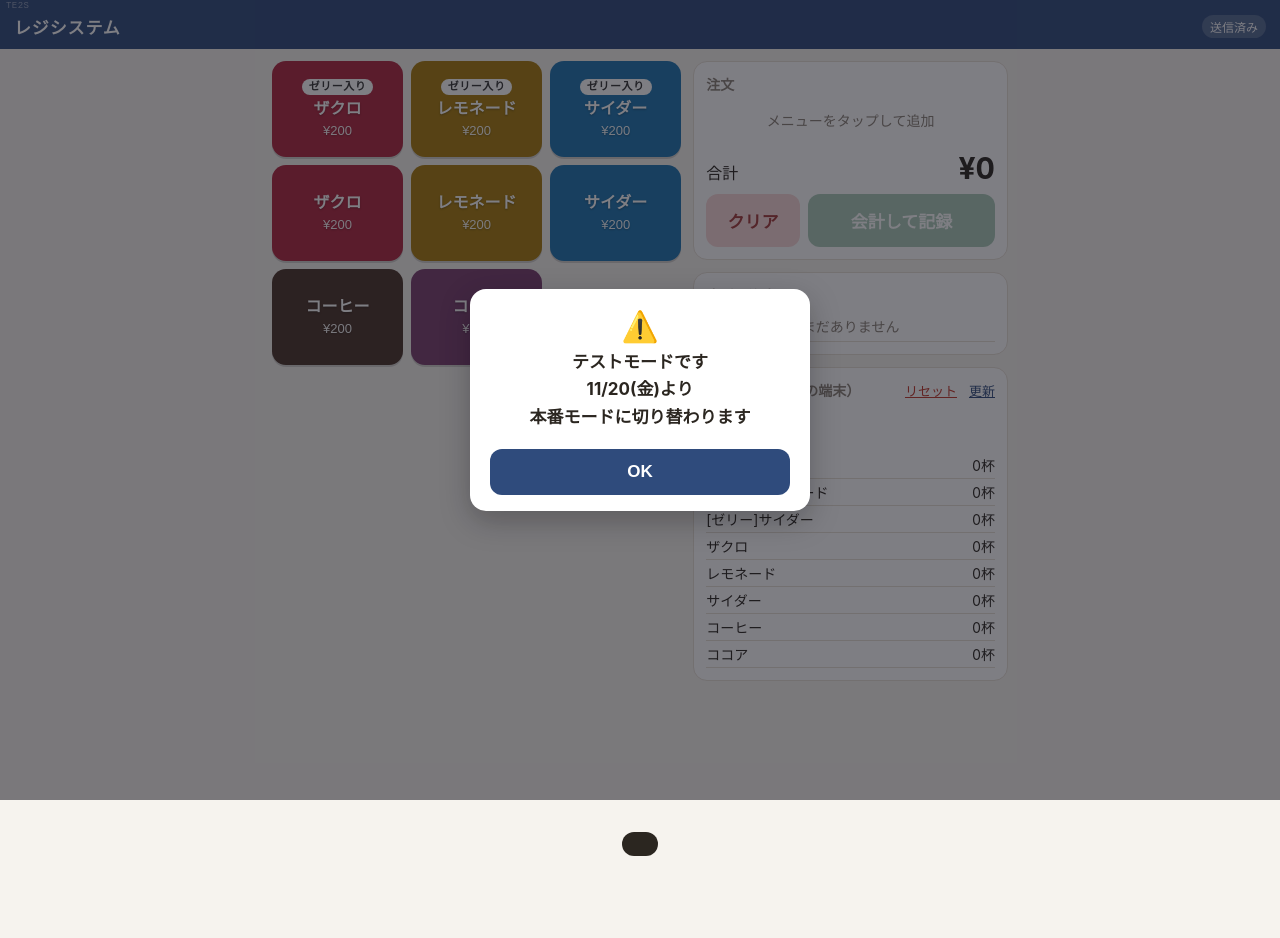
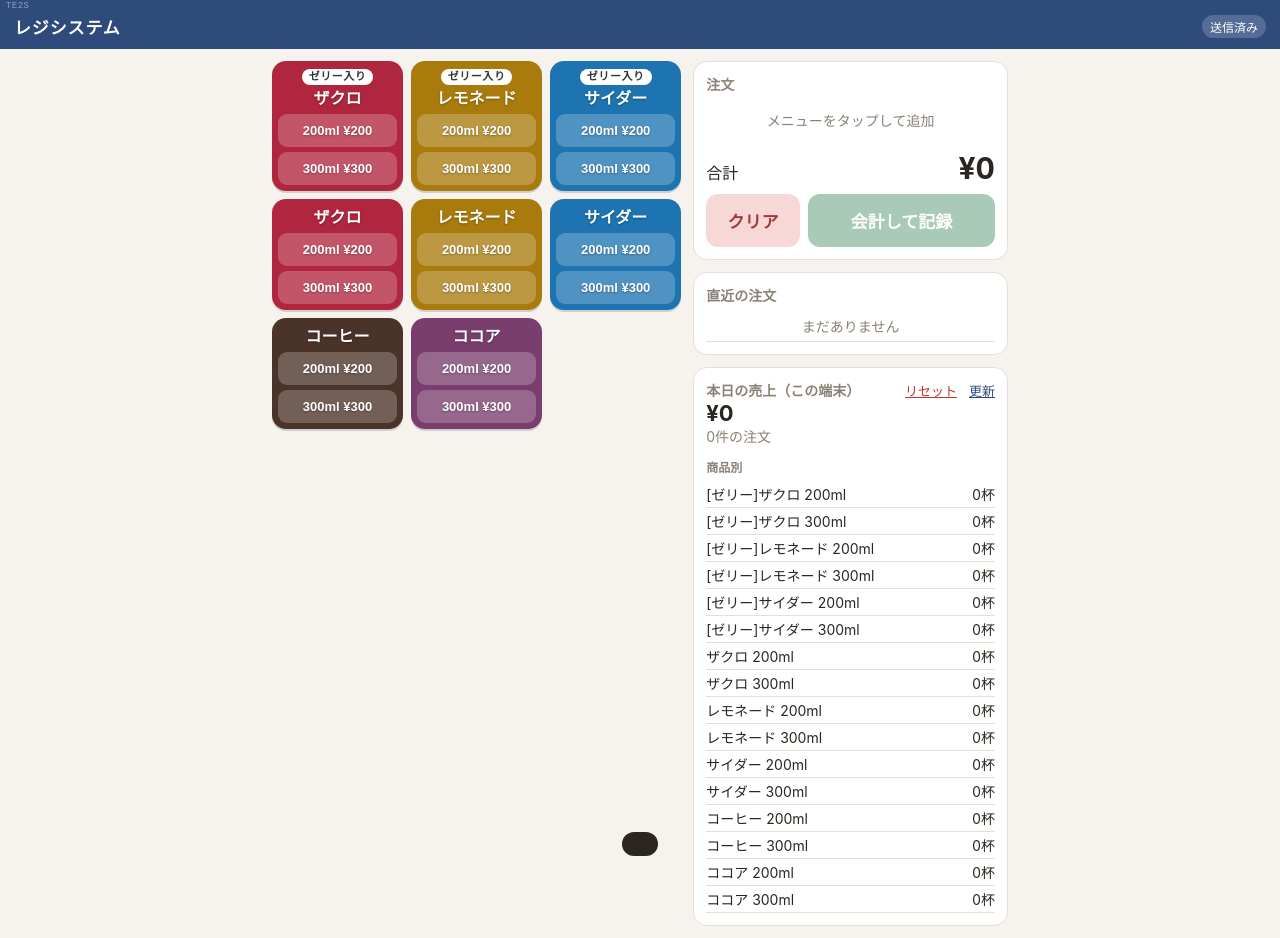
Before and after one commit to nainai323/festival, a plain HTML site: page index.html in a window 1280 px wide. Before the commit the page ends 800 px from the top, so only its background shows below. Drawn offline with Linux system fonts and the light colour scheme.

Commit message:
multiple price

```diff
--- a/index.html
+++ b/index.html
@@ -30,6 +30,16 @@
   .item .tag { display: inline-block; font-size: 11px; font-weight: 700; padding: 1px 7px; margin-bottom: 4px;
                border-radius: 99px; background: #fff; color: #333; text-shadow: none; letter-spacing: .05em; }
   .item:active { transform: translateY(2px); box-shadow: none; }
+  .item.sized { padding: 8px 6px 6px; justify-content: flex-start; }
+  .item.sized:active { transform: none; box-shadow: 0 2px 0 rgba(0,0,0,.15); }
+  .item .head { margin-bottom: 6px; display: flex; flex-direction: column; align-items: center; }
+  .item .head .tag { margin-bottom: 3px; }
+  .item .sz { display: flex; flex-direction: column; gap: 5px; width: 100%; margin-top: auto; }
+  .item .sz button { position: relative; border: 0; border-radius: 9px; padding: 9px 2px;
+                     background: rgba(255,255,255,.22); color: #fff; font-size: 13px; font-weight: 700;
+                     text-shadow: 0 1px 2px rgba(0,0,0,.3); }
+  .item .sz button:active { background: rgba(255,255,255,.45); }
+  .item .sz .badge { top: -7px; right: -4px; bottom: auto; min-width: 22px; height: 22px; line-height: 22px; font-size: 12px; }
   .item small { display: block; font-size: 13px; font-weight: 500; margin-top: 4px; opacity: .95; }
   .item .badge { position: absolute; bottom: 6px; right: 6px; background: #fff; color: var(--ink);
                  border-radius: 99px; min-width: 26px; height: 26px; line-height: 26px; font-size: 14px;
@@ -76,6 +86,7 @@
   .sum table { width: 100%; border-collapse: collapse; margin-top: 6px; }
   .sum td { padding: 3px 0; border-bottom: 1px solid var(--line); }
   .sum td:last-child { text-align: right; font-variant-numeric: tabular-nums; }
+  .sum .sec { font-size: 12px; color: var(--sub); font-weight: 600; margin-top: 12px; }
   .link { background: none; border: 0; color: var(--accent); font-size: 13px; padding: 0; text-decoration: underline; }
 
   #toast { position: fixed; left: 50%; bottom: 24px; transform: translateX(-50%) translateY(80px);
@@ -93,7 +104,6 @@
                    background: var(--accent); color: #fff; }
   #demo { background: #fff4d6; font-size: 12px; text-align: center; padding: 6px; display: none; }
 </style>
-
 </head>
 <body>
 <header>
@@ -150,27 +160,39 @@
 <script>
 // ============ 設定（ここだけ編集） ============
 const SHOP_NAME = 'レジシステム';
+// サイズ（2サイズにする商品で共通）
+const SIZES = [
+  { label: '200ml', price: 200 },
+  { label: '300ml', price: 300 },
+];
+// 2サイズの商品は sizes: SIZES、1サイズにしたい商品は sizes を消して price: 200 のように書く
 const MENU = [
-  { name: '[ゼリー]ザクロ',     price: 200, color: '#B0263E' },
-  { name: '[ゼリー]レモネード', price: 200, color: '#A87B0C' },
-  { name: '[ゼリー]サイダー',   price: 200, color: '#1D74B0' },
-  { name: 'ザクロ',             price: 200, color: '#B0263E' },
-  { name: 'レモネード',         price: 200, color: '#A87B0C' },
-  { name: 'サイダー',           price: 200, color: '#1D74B0' },
-  { name: 'コーヒー',           price: 200, color: '#4A3328' },
-  { name: 'ココア',             price: 200, color: '#7A3E6E' },
+  { name: '[ゼリー]ザクロ',     color: '#B0263E', sizes: SIZES },
+  { name: '[ゼリー]レモネード', color: '#A87B0C', sizes: SIZES },
+  { name: '[ゼリー]サイダー',   color: '#1D74B0', sizes: SIZES },
+  { name: 'ザクロ',             color: '#B0263E', sizes: SIZES },
+  { name: 'レモネード',         color: '#A87B0C', sizes: SIZES },
+  { name: 'サイダー',           color: '#1D74B0', sizes: SIZES },
+  { name: 'コーヒー',           color: '#4A3328', sizes: SIZES },
+  { name: 'ココア',             color: '#7A3E6E', sizes: SIZES },
+  // 1サイズの例：{ name: 'ココア', color: '#7A3E6E', price: 200 },
 ];
-const PAYMENTS = ['現金'];
+// 商品×サイズを1つずつの「売り物」に展開（記録名は「ザクロ 200ml」のようになる）
+const VARIANTS = MENU.flatMap(m => m.sizes
+  ? m.sizes.map(z => ({ key: `${m.name} ${z.label}`, label: z.label, price: z.price }))
+  : [{ key: m.name, label: '', price: m.price }]);
+const PAYMENTS = ['現金'];   // 支払方法が1つだけのときは選択ボタンを表示しない
 
-// 注意メッセージ
-const NOTICE_FROM = new Date(2026, 11 - 1, 20);
-const NOTICE_TEXT = '本番モードです\nレジ担当者以外は\n入力しないでください';
-const NOTICE_TEXT_TEST = 'テストモードです\n11/20(金)より\n本番モードに切り替わります';
-
-// 端末に残す注文履歴の保存時間（分）
+// 端末に残す注文履歴の保存時間（分）。過ぎた注文は「直近の注文」から消え、取り消しもできなくなる
+// （スプレッドシートの記録は消えません）
 const HISTORY_MINUTES = 60;
 
+// この日以降、ページを開くたびに最初に注意メッセージを表示（年, 月, 日）
+const NOTICE_FROM = new Date(2026, 11 - 1, 19);
+const NOTICE_TEXT = '三田祭期間中、\nレジ担当者以外は\n入力しないでください';  // \n で改行
+
 // Googleフォームの「事前入力したURL」をそのまま貼る（空なら見本モード）
+// フォームの質問は上から順に：商品 / 数量 / 金額 / 支払方法 / 注文ID（すべて「記述式」）
 const FORM_URL = 'https://docs.google.com/forms/d/e/1FAIpQLSei37LaK86K9bl1t1EmREUWsIT5VFjbVuymmjlQrfWRA9iKTw/viewform?usp=pp_url&entry.787038204=a&entry.1135829955=b&entry.725204255=c&entry.300637915=d&entry.984296458=e';
 // =============================================
 
@@ -259,20 +281,37 @@ function alertBar(msg) {
 function renderMenu() {
   $('menu').innerHTML = '';
   MENU.forEach(m => {
-    const b = document.createElement('button');
     const jelly = m.name.match(/^\[ゼリー\](.*)$/);
-    b.className = 'item' + (jelly ? ' jelly' : '');
-    b.style.background = m.color || '#6b7a8f';
-    b.innerHTML = (jelly ? `<span class="tag">ゼリー入り</span>${jelly[1]}` : m.name) +
-      `<small>${yen(m.price)}</small>` +
-      (cart[m.name] ? `<span class="badge">${cart[m.name]}</span>` : '');
-    b.onclick = () => { cart[m.name] = (cart[m.name] || 0) + 1; render(); };
-    $('menu').appendChild(b);
+    const title = jelly ? `<span class="tag">ゼリー入り</span>${jelly[1]}` : m.name;
+    const badge = key => cart[key] ? `<span class="badge">${cart[key]}</span>` : '';
+    const add = key => { cart[key] = (cart[key] || 0) + 1; render(); };
+    if (m.sizes) {
+      // 2サイズ：ボタンの中にサイズごとのボタンを並べる
+      const box = document.createElement('div');
+      box.className = 'item sized';
+      box.style.background = m.color || '#6b7a8f';
+      box.innerHTML = `<div class="head">${title}</div><div class="sz"></div>`;
+      m.sizes.forEach(z => {
+        const key = `${m.name} ${z.label}`;
+        const sb = document.createElement('button');
+        sb.innerHTML = `${z.label} ${yen(z.price)}${badge(key)}`;
+        sb.onclick = () => add(key);
+        box.querySelector('.sz').appendChild(sb);
+      });
+      $('menu').appendChild(box);
+    } else {
+      const b = document.createElement('button');
+      b.className = 'item';
+      b.style.background = m.color || '#6b7a8f';
+      b.innerHTML = `${title}<small>${yen(m.price)}</small>${badge(m.name)}`;
+      b.onclick = () => add(m.name);
+      $('menu').appendChild(b);
+    }
   });
 }
 
 function cartItems() {
-  return MENU.filter(m => cart[m.name] > 0).map(m => ({ name: m.name, price: m.price, qty: cart[m.name] }));
+  return VARIANTS.filter(v => cart[v.key] > 0).map(v => ({ name: v.key, price: v.price, qty: cart[v.key] }));
 }
 function cartTotal() { return cartItems().reduce((s, it) => s + it.price * it.qty, 0); }
 function orderTotal(o) { return o.items.reduce((s, it) => s + it.price * it.qty, 0); }
@@ -346,7 +385,7 @@ function renderHistory() {
       b.textContent = '取消';
       b.onclick = () => {
         if (b.dataset.arm) return cancelOrder(o);
-        b.dataset.arm = 1; b.textContent = 'もう一度押して取消';
+        b.dataset.arm = 1; b.textContent = 'もう一度で取消';
         setTimeout(() => { delete b.dataset.arm; b.textContent = '取消'; }, 3000);
       };
       row.appendChild(b);
@@ -369,13 +408,13 @@ function toast(msg) {
 }
 
 // ---------- 記録・送信 ----------
-// 端末コード
+// 端末コード：初回に自動で作ってこの端末に保存（例：K7P）
 const DEVICE_ID = store('deviceId') || (() => {
   const chars = 'ABCDEFGHJKLMNPQRSTUVWXYZ23456789';  // 見間違えやすい I,O,0,1 は除外
   const id = Array.from({ length: 4 }, () => chars[Math.floor(Math.random() * chars.length)]).join('');
   store('deviceId', id); return id;
 })();
-// 注文ID：端末コード-時刻+ランダム4文字
+// 注文ID：端末コード-時刻+ランダム4文字（例：K7P-mwc3lr5f2mx8）
 function newId() { return DEVICE_ID + '-' + Date.now().toString(36) + Math.random().toString(36).slice(2, 6); }
 
 function enqueueOrder(order, sign) {
@@ -428,11 +467,11 @@ function cancelOrder(o) {
 // この端末の本日分を表示
 function showSummary() {
   if (tally.day !== new Date().toDateString()) { tally = emptyTally(); store('tally', tally); }
-  const items = MENU.map(m => `<tr><td>${m.name}</td><td>${tally.byItem[m.name] || 0}杯</td></tr>`).join('');
-  const pays = PAYMENTS.map(p => `<tr><td>${p}</td><td>${yen(tally.byPay[p] || 0)}</td></tr>`).join('');
+  const items = VARIANTS.map(v => `<tr><td>${v.key}</td><td>${tally.byItem[v.key] || 0}杯</td></tr>`).join('');
   $('summary').className = '';
   $('summary').innerHTML = `<div class="big">${yen(tally.total)}</div>
-    <div style="color:var(--sub)">${tally.orders}件の注文</div><table>${items}</table>`;
+    <div style="color:var(--sub)">${tally.orders}件の注文</div>
+    <div class="sec">商品別</div><table>${items}</table>`;
 }
 $('refreshBtn').onclick = showSummary;
 
@@ -440,7 +479,7 @@ $('refreshBtn').onclick = showSummary;
 $('resetBtn').onclick = () => {
   const b = $('resetBtn');
   if (!b.dataset.arm) {
-    b.dataset.arm = 1; b.textContent = 'もう一度押してリセット';
+    b.dataset.arm = 1; b.textContent = 'もう一度でリセット';
     setTimeout(() => { delete b.dataset.arm; b.textContent = 'リセット'; }, 3000);
     return;
   }
@@ -460,10 +499,6 @@ if (Date.now() >= NOTICE_FROM.getTime()) {
   $('noticeText').textContent = NOTICE_TEXT;
   $('notice').classList.add('show');
   $('noticeOk').onclick = () => $('notice').classList.remove('show');
-} else {
-  $('noticeText').textContent = NOTICE_TEXT_TEST;
-  $('notice').classList.add('show');
-  $('noticeOk').onclick = () => $('notice').classList.remove('show');
 }
 render(); showSummary(); flush();
 </script>
```
